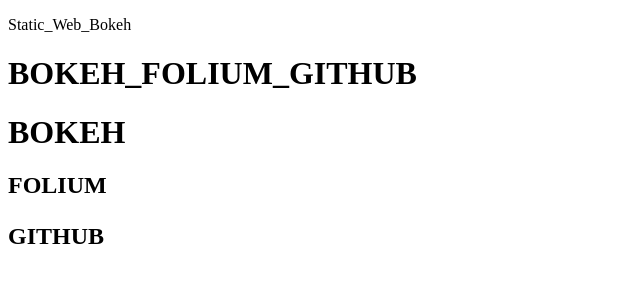
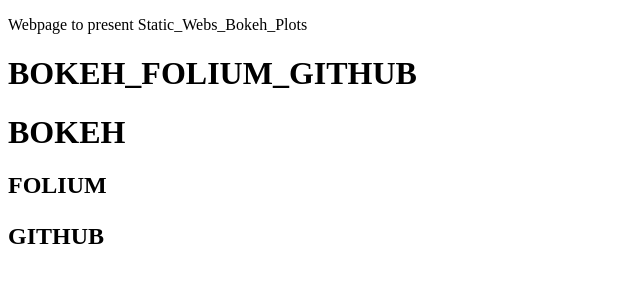
Before and after one commit to jjsmp/static-web-example, a plain HTML site: page docs/index.html in a window 1280 px wide. Shown: the whole page, without its empty margins (0-640 px from the left). Drawn offline with Linux system fonts and the light colour scheme.

Commit message:
Update index.html

```diff
--- a/docs/index.html
+++ b/docs/index.html
@@ -1,7 +1,7 @@
 <!DOCTYPE html>
 <html>
 <title>static_web_bokeh</title>
-     <p>Static_Web_Bokeh</p>
+     <p>Webpage to present Static_Webs_Bokeh_Plots</p>
 <head>
       <h1>BOKEH_FOLIUM_GITHUB</h1>
 </head>
```
